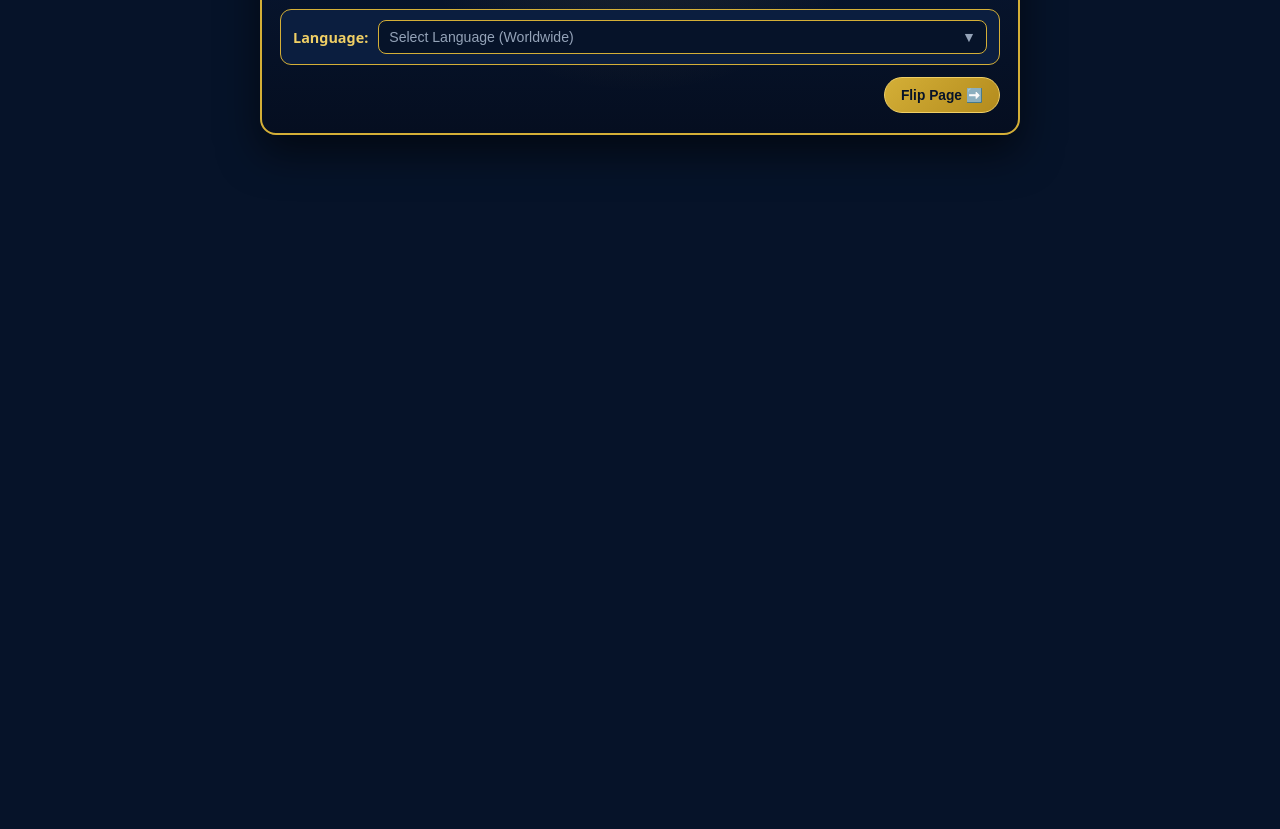
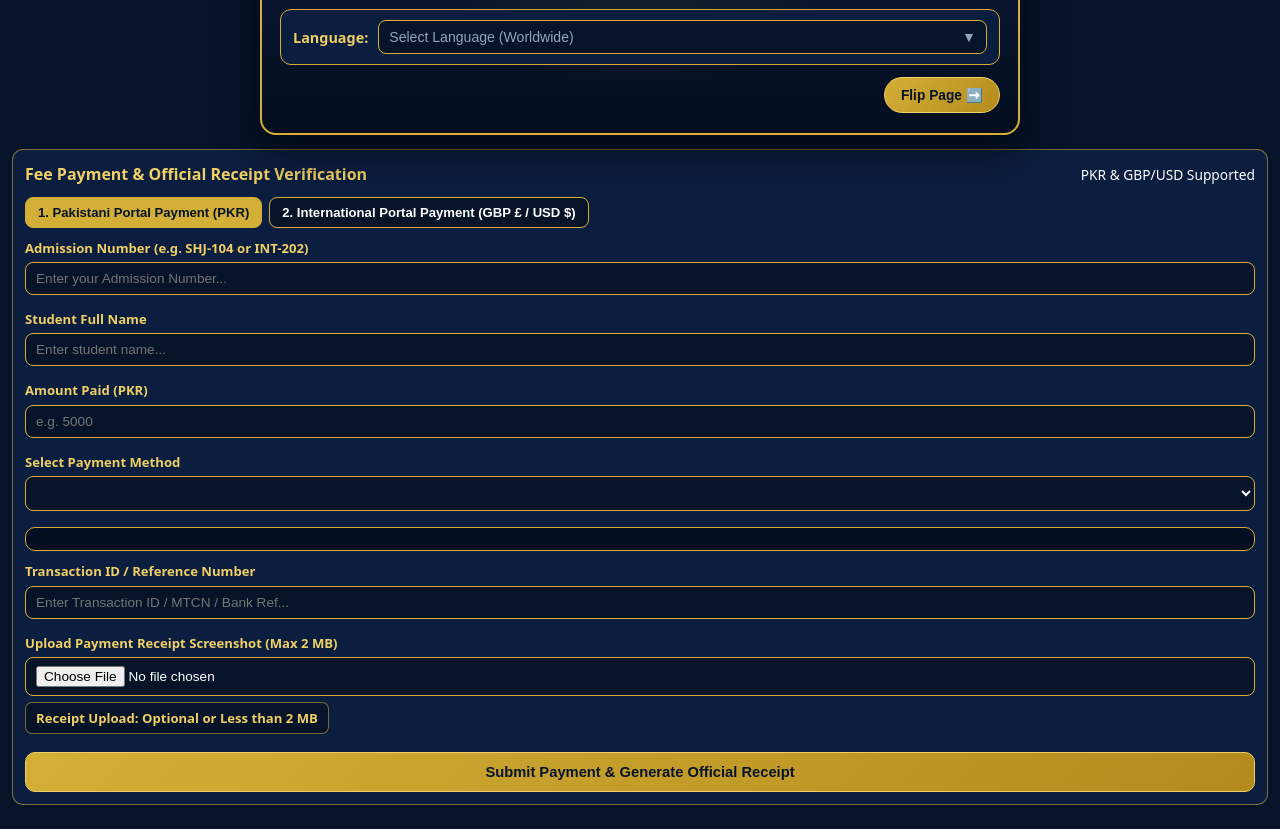
Before and after one commit to hashmi2023king-glitch/Hashmi-Academy, a plain HTML site: page index.html in a window 1280 px wide. Shown: the part 190-1019 px from the top of the page. Before the commit the page ends 800 px from the top, so only its background shows below. Drawn offline with Linux system fonts and the light colour scheme.

Commit message:
Update index.html

```diff
--- a/index.html
+++ b/index.html
@@ -2044,3 +2044,41 @@
     refreshIntlSummary();
   })();
 </script>
+<section id="portalPaymentWorkflowSection" class="detail-box" style="margin-top:14px;">
+  <div style="display:flex;justify-content:space-between;align-items:center;gap:8px;flex-wrap:wrap;margin-bottom:10px;">
+    <strong style="color:#f0cf65;font-size:1rem;">Fee Payment &amp; Official Receipt Verification</strong>
+    <span class="badge-pill" id="payModeBadge">PKR &amp; GBP/USD Supported</span>
+  </div>
+
+  <div class="type-pill-row" style="margin-bottom:10px;">
+    <button type="button" class="type-pill-btn active" id="switchPakPayBtn">1. Pakistani Portal Payment (PKR)</button>
+    <button type="button" class="type-pill-btn" id="switchIntlPayBtn">2. International Portal Payment (GBP £ / USD $)</button>
+  </div>
+
+  <label class="field-label" for="payAdmissionNoInput">Admission Number (e.g. SHJ-104 or INT-202)</label>
+  <input id="payAdmissionNoInput" class="field-input" type="text" placeholder="Enter your Admission Number..." />
+
+  <label class="field-label" for="payStudentNameInput">Student Full Name</label>
+  <input id="payStudentNameInput" class="field-input" type="text" placeholder="Enter student name..." />
+
+  <label class="field-label" for="payAmountInput" id="payAmountLabel">Amount Paid (PKR)</label>
+  <input id="payAmountInput" class="field-input" type="number" min="1" placeholder="e.g. 5000" />
+
+  <label class="field-label" for="payMethodSelect">Select Payment Method</label>
+  <select id="payMethodSelect" class="field-input"></select>
+
+  <div id="payAccountInstructionsBox" class="calc-summary-box" style="margin-bottom:10px;"></div>
+
+  <label class="field-label" for="payTxnRefInput">Transaction ID / Reference Number</label>
+  <input id="payTxnRefInput" class="field-input" type="text" placeholder="Enter Transaction ID / MTCN / Bank Ref..." />
+
+  <label class="field-label" for="payReceiptFileInput">Upload Payment Receipt Screenshot (Max 2 MB)</label>
+  <input id="payReceiptFileInput" class="field-input" type="file" accept="image/*,.pdf" />
+  <p id="payUploadStatusPill" class="upload-status-pill" style="margin-bottom:8px;">Receipt Upload: Optional or Less than 2 MB</p>
+
+  <button type="button" id="submitPaymentReceiptBtn" class="gold-submit-btn">
+    Submit Payment &amp; Generate Official Receipt
+  </button>
+
+  <div id="generatedReceiptCard" class="calc-summary-box" style="display:none;margin-top:12px;"></div>
+</section>
```
